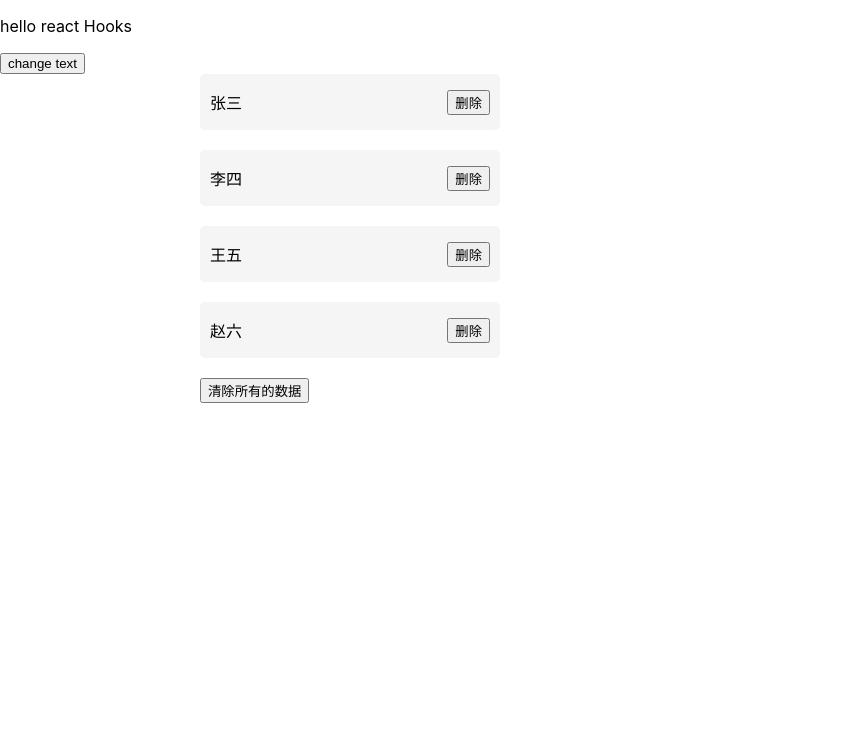
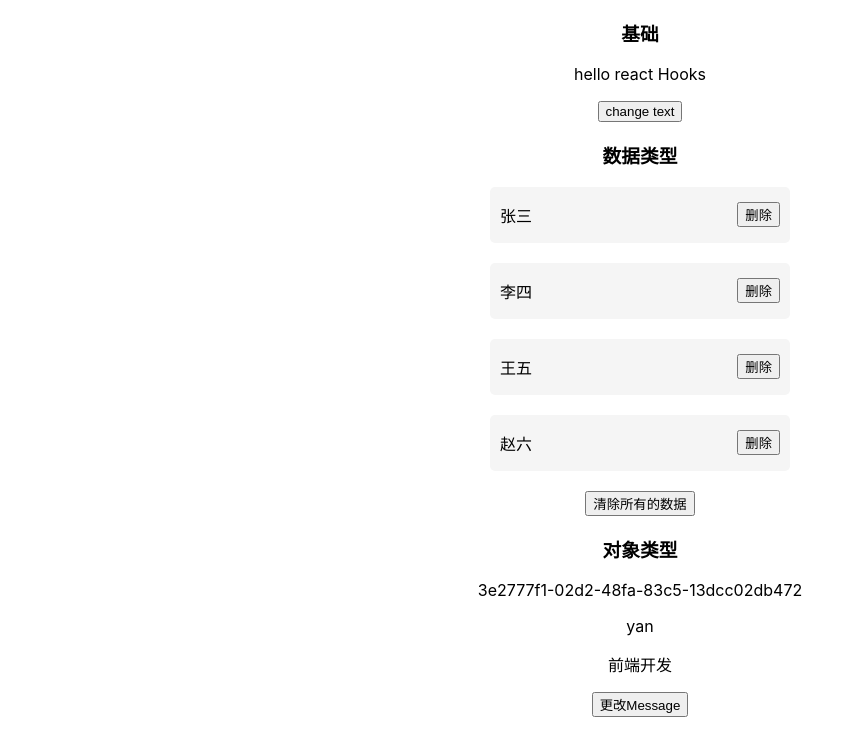
Before and after one commit to yanmiao99/react-notes, a React (Create React App) app in the folder day2/: page / in a window 1280 px wide. Shown: the top 756 px of the page, without its empty margins (0-864 px from the left). Built offline with nearby package versions, Linux system fonts and the light colour scheme.

Commit message:
feat : uuid 生成

```diff
--- a/day2/src/App.js
+++ b/day2/src/App.js
@@ -1,12 +1,18 @@
 import React from 'react';
 import Basics from "./hooks/basics";
 import ArrayList from "./hooks/array-list"
+import ObjectData from "./hooks/object-data";
+import "./app.css"
 
 function App() {
     return (
         <div className="App">
+            <h3>基础</h3>
             <Basics></Basics>
+            <h3>数据类型</h3>
             <ArrayList></ArrayList>
+            <h3>对象类型</h3>
+            <ObjectData></ObjectData>
         </div>
     )
 }
--- /dev/null
+++ b/day2/src/app.css
@@ -0,0 +1,4 @@
+.App {
+    margin: 0 auto;
+    text-align: center;
+}
--- a/day2/src/hooks/array-list.css
+++ b/day2/src/hooks/array-list.css
@@ -1,6 +1,3 @@
-.peopleList{
-    margin-left: 200px;
-}
 .list {
     width: 300px;
     background: #f5f5f5;
@@ -10,7 +7,5 @@
     display: flex;
     justify-content: space-between;
     align-items: center;
-    margin-bottom: 20px;
+    margin: 0 auto 20px auto;
 }
-.clearAllData{
-}
--- a/day2/src/hooks/array-list.js
+++ b/day2/src/hooks/array-list.js
@@ -3,10 +3,10 @@ import React, {useState} from 'react';
 import "./array-list.css"
 
 let listData = [
-    {id: 1, name: '张三'},
-    {id: 2, name: '李四'},
-    {id: 3, name: '王五'},
-    {id: 4, name: '赵六'}
+    {id: crypto.randomUUID(), name: '张三'},
+    {id: crypto.randomUUID(), name: '李四'},
+    {id: crypto.randomUUID(), name: '王五'},
+    {id: crypto.randomUUID(), name: '赵六'}
 ]
 
 function NameList() {
--- a/day2/src/hooks/basics.js
+++ b/day2/src/hooks/basics.js
@@ -19,7 +19,7 @@ function Basics() {
     }
 
     return (
-        <div className="App">
+        <React.Fragment>
             <p>{text}</p>
 
             {/*
@@ -30,7 +30,7 @@ function Basics() {
             */}
 
             <button onClick={handleChangeText}>change text</button>
-        </div>
+        </React.Fragment>
     )
 }
 
--- /dev/null
+++ b/day2/src/hooks/object-data.js
@@ -0,0 +1,29 @@
+import React, {useState} from 'react';
+
+let objData = {
+    id: crypto.randomUUID(),
+    name: 'yan',
+    message: '前端开发'
+}
+
+function Person() {
+    const [person, setPerson] = useState(objData)
+
+    const handleChangeMessage = () => {
+        setPerson({
+            ...person,
+            message: '运维'
+        })
+    }
+
+    return (
+        <div className={'peopleList'}>
+            <p>{person.id}</p>
+            <p>{person.name}</p>
+            <p>{person.message}</p>
+            <button onClick={handleChangeMessage}>更改Message</button>
+        </div>
+    )
+}
+
+export default Person;
```
